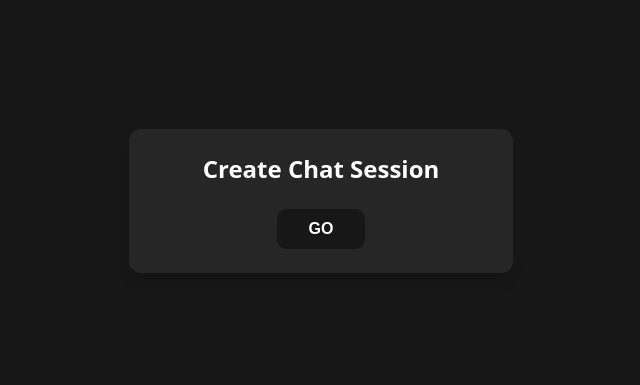
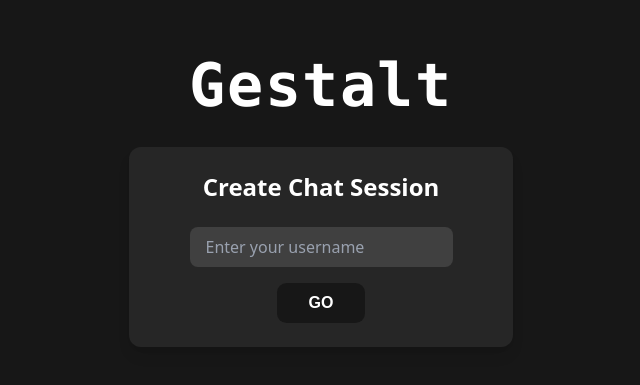
Before and after one commit to AbbasReads/gestalt, a React (Vite) app in the folder frontend/: page / in a window 1280 px wide. Shown: the part 199-584 px from the top of the page, without its empty margins (319-959 px from the left). Built offline with nearby package versions, Linux system fonts and the light colour scheme; no server answers.

Commit message:
feat: add ScrambledText component for animated text effects, update LandingPage to utilize it, and include GSAP in dependencies

```diff
--- a/frontend/package.json
+++ b/frontend/package.json
@@ -13,6 +13,7 @@
     "@tabler/icons-react": "^3.34.0",
     "@tailwindcss/vite": "^4.1.7",
     "clsx": "^2.1.1",
+    "gsap": "^3.13.0",
     "motion": "^12.16.0",
     "nanoid": "^5.1.5",
     "react": "^19.1.0",
--- a/frontend/src/Pages/LandingPage.jsx
+++ b/frontend/src/Pages/LandingPage.jsx
@@ -2,34 +2,73 @@ import React, { useState, useEffect, useContext } from 'react';
 import { useNavigate } from 'react-router-dom';
 import { SocketContext } from '../main.jsx';
 import Button from '../components/Button.jsx';
+import ScrambledText from '../components/ScrambledText.jsx';
 
 const LandingPage = () => {
   const [username, setUsername] = useState('');
   const navigate = useNavigate();
   const socketRef = useContext(SocketContext);
+
   useEffect(() => {
-    socketRef.on('chatpage', (payload) => {
+    const handleChatPage = (payload) => {
       navigate(`/session/${payload.sessionId}/${payload.passcode}`);
-    });
-  }, []);
+    };
+
+    socketRef.on('chatpage', handleChatPage);
+
+    return () => {
+      socketRef.off('chatpage', handleChatPage);
+    };
+  }, [navigate, socketRef]);
 
   const handleCreateSession = () => {
+    const savedUsername = localStorage.getItem('username');
+    const nameToStore = username.trim() || savedUsername;
+
+    if (!nameToStore) {
+      alert("Please enter a username.");
+      return;
+    }
+
+    localStorage.setItem('username', nameToStore);
     socketRef.emit('create-session');
   };
 
   return (
-    <div className="min-h-screen bg-neutral-900 flex items-center justify-center px-4">
-      <div className="w-full justify-items-center max-w-sm bg-neutral-800 rounded-xl p-6 shadow-lg">
-        <h1 className="text-white text-2xl font-semibold mb-6 text-center">Create Chat Session</h1>
-        {localStorage.getItem("username") !== '' || <input
-          type="text"
-          placeholder="Enter your username"
-          className="w-full mb-4 px-4 py-2 rounded-lg bg-neutral-700 text-white placeholder-gray-400 focus:outline-none focus:ring-2 focus:ring-blue-500"
-          value={username}
-          onChange={(e) => setUsername(e.target.value)}
-        />}
+    <div className="min-h-screen bg-neutral-900 flex flex-col items-center justify-center px-4 space-y-8">
+
+      {/* Gestalt Title */}
+      <div className="text-center px-4">
+        <ScrambledText
+          className="text-6xl font-bold text-white tracking-wide"
+          radius={100}
+          duration={1.2}
+          speed={0.5}
+          scrambleChars=".:"
+        >
+          Gestalt
+        </ScrambledText>
+      </div>
+
+      {/* Session Creation Box */}
+      <div className="w-full max-w-sm justify-items-center bg-neutral-800 rounded-xl p-6 shadow-lg">
+        <h1 className="text-white text-2xl font-semibold mb-6 text-center">
+          Create Chat Session
+        </h1>
+
+        {!localStorage.getItem("username") && (
+          <input
+            type="text"
+            placeholder="Enter your username"
+            className="w-full mb-4 px-4 py-2 rounded-lg bg-neutral-700 text-white placeholder-gray-400 focus:outline-none focus:ring-2 focus:ring-blue-500"
+            value={username}
+            onChange={(e) => setUsername(e.target.value)}
+          />
+        )}
+
         <Button text="GO" handleClick={handleCreateSession} />
       </div>
+
     </div>
   );
 };
--- /dev/null
+++ b/frontend/src/components/ScrambledText.jsx
@@ -0,0 +1,75 @@
+import { useEffect, useRef } from "react";
+import { gsap } from "gsap";
+import { SplitText } from "gsap/SplitText";
+import { ScrambleTextPlugin } from "gsap/ScrambleTextPlugin";
+
+gsap.registerPlugin(SplitText, ScrambleTextPlugin);
+
+const ScrambledText = ({
+  radius = 100,
+  duration = 1.2,
+  speed = 0.5,
+  scrambleChars = ".:",
+  className = "",
+  style = {},
+  children,
+}) => {
+  const rootRef = useRef(null);
+
+  useEffect(() => {
+    if (!rootRef.current) return;
+
+    const split = SplitText.create(rootRef.current.querySelector("p"), {
+      type: "chars",
+      charsClass: "inline-block will-change-transform",
+    });
+
+    split.chars.forEach((el) => {
+      const c = el;
+      gsap.set(c, { attr: { "data-content": c.innerHTML } });
+    });
+
+    const handleMove = (e) => {
+      split.chars.forEach((el) => {
+        const c = el;
+        const { left, top, width, height } = c.getBoundingClientRect();
+        const dx = e.clientX - (left + width / 2);
+        const dy = e.clientY - (top + height / 2);
+        const dist = Math.hypot(dx, dy);
+
+        if (dist < radius) {
+          gsap.to(c, {
+            overwrite: true,
+            duration: duration * (1 - dist / radius),
+            scrambleText: {
+              text: c.dataset.content || "",
+              chars: scrambleChars,
+              speed,
+            },
+            ease: "none",
+          });
+        }
+      });
+    };
+
+    const el = rootRef.current;
+    el.addEventListener("pointermove", handleMove);
+
+    return () => {
+      el.removeEventListener("pointermove", handleMove);
+      split.revert();
+    };
+  }, [radius, duration, speed, scrambleChars]);
+
+  return (
+    <div
+      ref={rootRef}
+      className={` font-mono  text-white ${className}`}
+      style={style}
+    >
+      <p>{children}</p>
+    </div>
+  );
+};
+
+export default ScrambledText;
```
Also changed, not shown: 1 other file (tests, documents, lock files or other folders).
